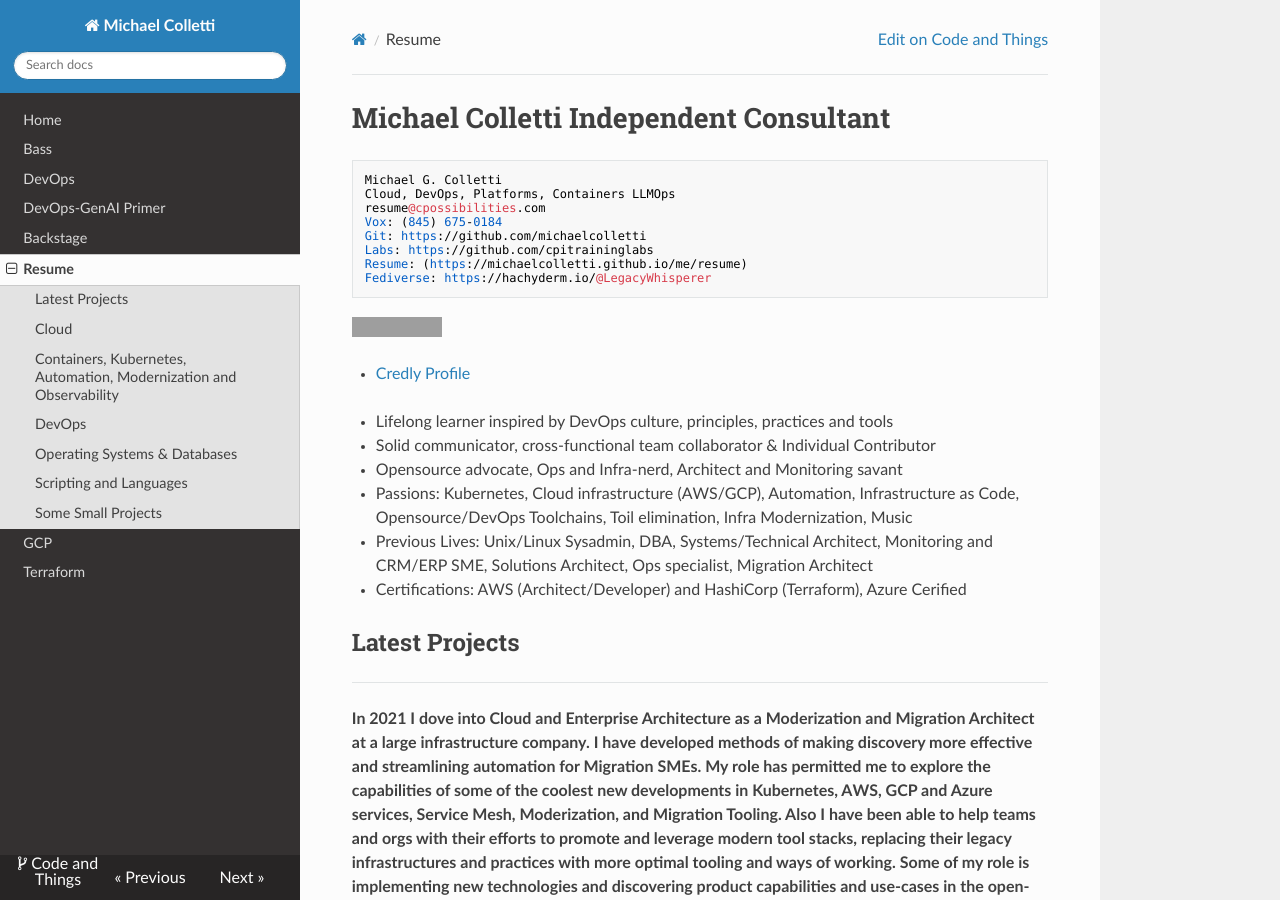
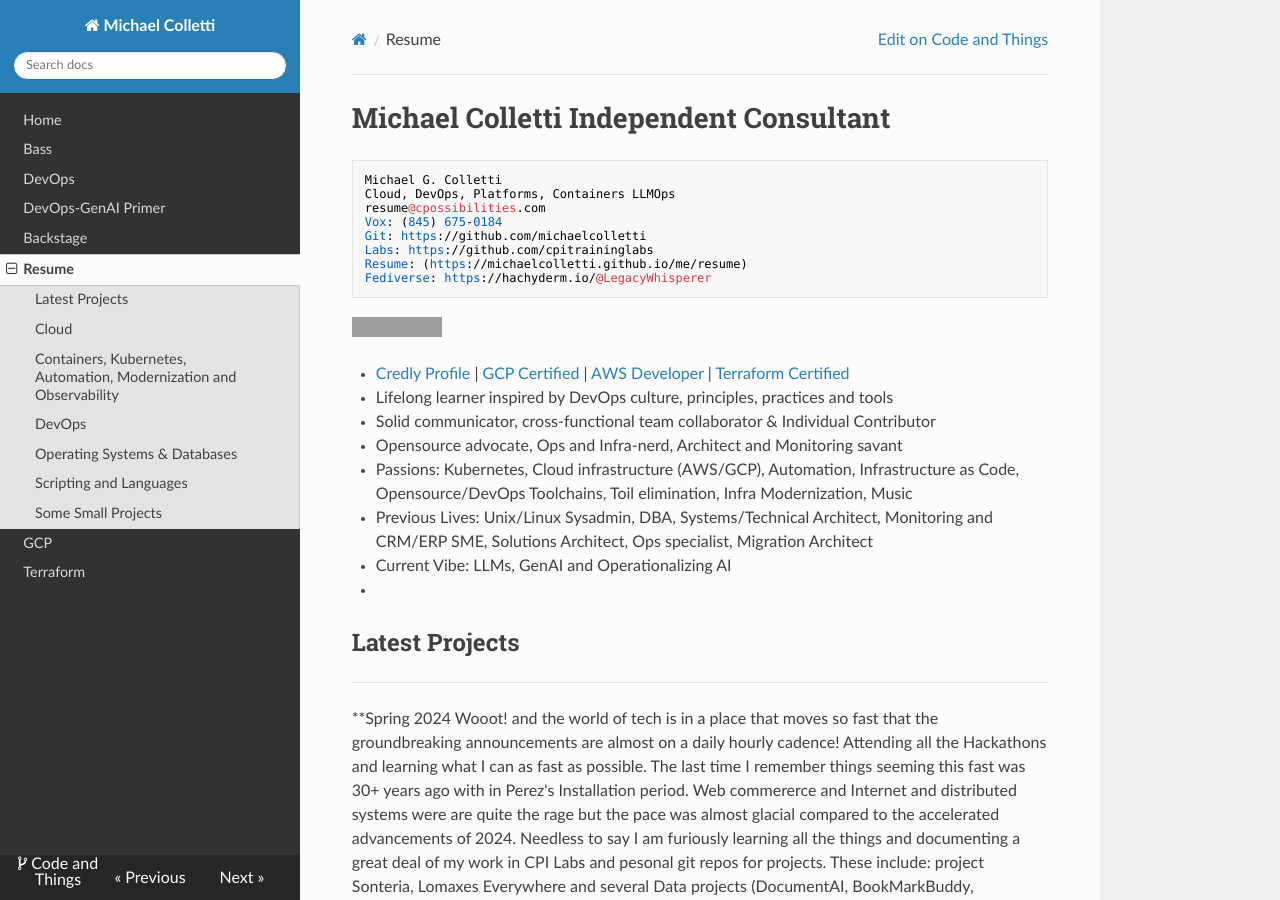
Before and after one commit to michaelcolletti/me, an MkDocs documentation site: the page built from docs/resume.md, in a window 1280 px wide and 900 px high. Built offline with MkDocs 1.6.1, drawn with Linux system fonts in a browser that asks for light colours; nearby versions of some CDN libraries; a script that is not in the unit is left out; some of the changed text lies outside the part shown; grey boxes are pictures that could not be loaded.

Commit message:
Update resume.md

````diff
--- a/docs/resume.md
+++ b/docs/resume.md
@@ -12,26 +12,19 @@ Fediverse: https://hachyderm.io/@LegacyWhisperer
 ```
 <a href="mailto:devnullid+githubcontact@gmail.com?subject=Service Query From Resume"><img src="https://img.shields.io/badge/gmail-%23DD0031.svg?&style=for-the-badge&logo=gmail&logoColor=white"/></a>
 
-* [Credly Profile](https://www.credly.com/users/michael-colletti.a61eb176)
-
-<div data-iframe-width="150" data-iframe-height="270" data-share-badge-id="a528e159-4217-4873-9a27-c01ca955c5b2" data-share-badge-host="https://www.credly.com"></div><script type="text/javascript" async src="//cdn.credly.com/assets/utilities/embed.js"></script>
-
-<div data-iframe-width="150" data-iframe-height="270" data-share-badge-id="2536a912-4668-47da-ab49-d1daf0840276" data-share-badge-host="https://www.credly.com"></div><script type="text/javascript" async src="//cdn.credly.com/assets/utilities/embed.js"></script>
-
-<div data-iframe-width="150" data-iframe-height="270" data-share-badge-id="56e5f89c-0bc3-45f4-86c6-f0defdf0d2f1" data-share-badge-host="https://www.credly.com"></div><script type="text/javascript" async src="//cdn.credly.com/assets/utilities/embed.js"></script>
-
-<div data-iframe-width="150" data-iframe-height="270" data-share-badge-id="750f9656-f620-41e1-9a1b-a27dcfab7ebd" data-share-badge-host="https://www.credly.com"></div><script type="text/javascript" async src="//cdn.credly.com/assets/utilities/embed.js"></script>
-
+* [Credly Profile](https://www.credly.com/users/michael-colletti.a61eb176) | [GCP Certified](https://www.credly.com/badges/a528e159-4217-4873-9a27-c01ca955c5b2/public_url) | [AWS Developer](https://www.credly.com/badges/56e5f89c-0bc3-45f4-86c6-f0defdf0d2f1/public_url) | [Terraform Certified](https://www.credly.com/badges/2536a912-4668-47da-ab49-d1daf0840276/public_url)
 
 * Lifelong learner inspired by DevOps culture, principles, practices and tools
 * Solid communicator, cross-functional team collaborator & Individual Contributor
 * Opensource advocate, Ops and Infra-nerd, Architect and Monitoring savant
 * Passions: Kubernetes, Cloud infrastructure (AWS/GCP), Automation, Infrastructure as Code, Opensource/DevOps Toolchains, Toil elimination, Infra Modernization, Music
 * Previous Lives: Unix/Linux Sysadmin, DBA, Systems/Technical Architect, Monitoring and CRM/ERP SME, Solutions Architect, Ops specialist, Migration Architect
-* Certifications: AWS (Architect/Developer) and HashiCorp (Terraform), Azure Cerified
-
+* Current Vibe: LLMs, GenAI and Operationalizing AI
+*
 ## Latest Projects
 ___
+
+**Spring 2024 Wooot! and the world of tech is in a place that moves so fast that the groundbreaking announcements are almost on a daily hourly cadence! Attending all the Hackathons and learning what I can as fast as possible. The last time I remember things seeming this fast was 30+ years ago with in Perez's Installation period. Web commererce and Internet and distributed systems were are quite the rage but the pace was almost glacial compared to the accelerated advancements of 2024. Needless to say I am furiously learning all the things and documenting a great deal of my work in CPI Labs and pesonal git repos for projects. These include: project Sonteria, Lomaxes Everywhere and several Data projects (DocumentAI, BookMarkBuddy, MailSens)e that will hopefully see better progress with new toolings.
 
 **In 2021 I dove into Cloud and Enterprise Architecture as a Moderization and Migration Architect at a large infrastructure company. I have developed methods of making discovery more effective and streamlining automation for Migration SMEs. My role has permitted me to explore the capabilities of some of the coolest new developments in Kubernetes, AWS, GCP and Azure services, Service Mesh, Moderization, and Migration Tooling. Also I have been able to help teams and orgs with their efforts to promote and leverage modern tool stacks, replacing their legacy infrastructures and practices with more optimal tooling and ways of working. Some of my role is implementing new technologies and discovering product capabilities and use-cases in the open-source and devops toolchains, part as a tool and technology evangelist helping with adoption, and part as a cross-team/geo consultant and advisor for executives and teams.**
 
````
